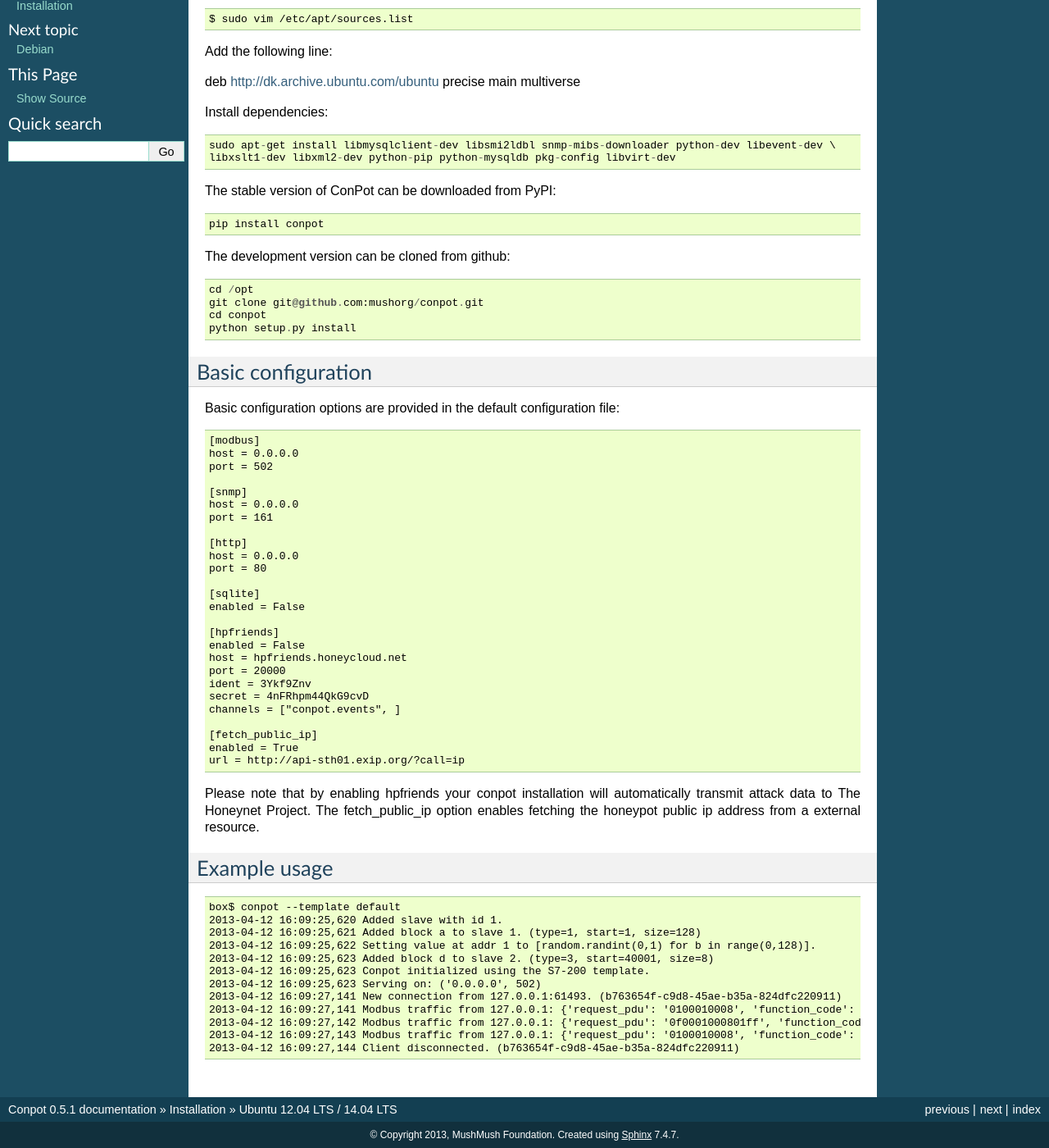
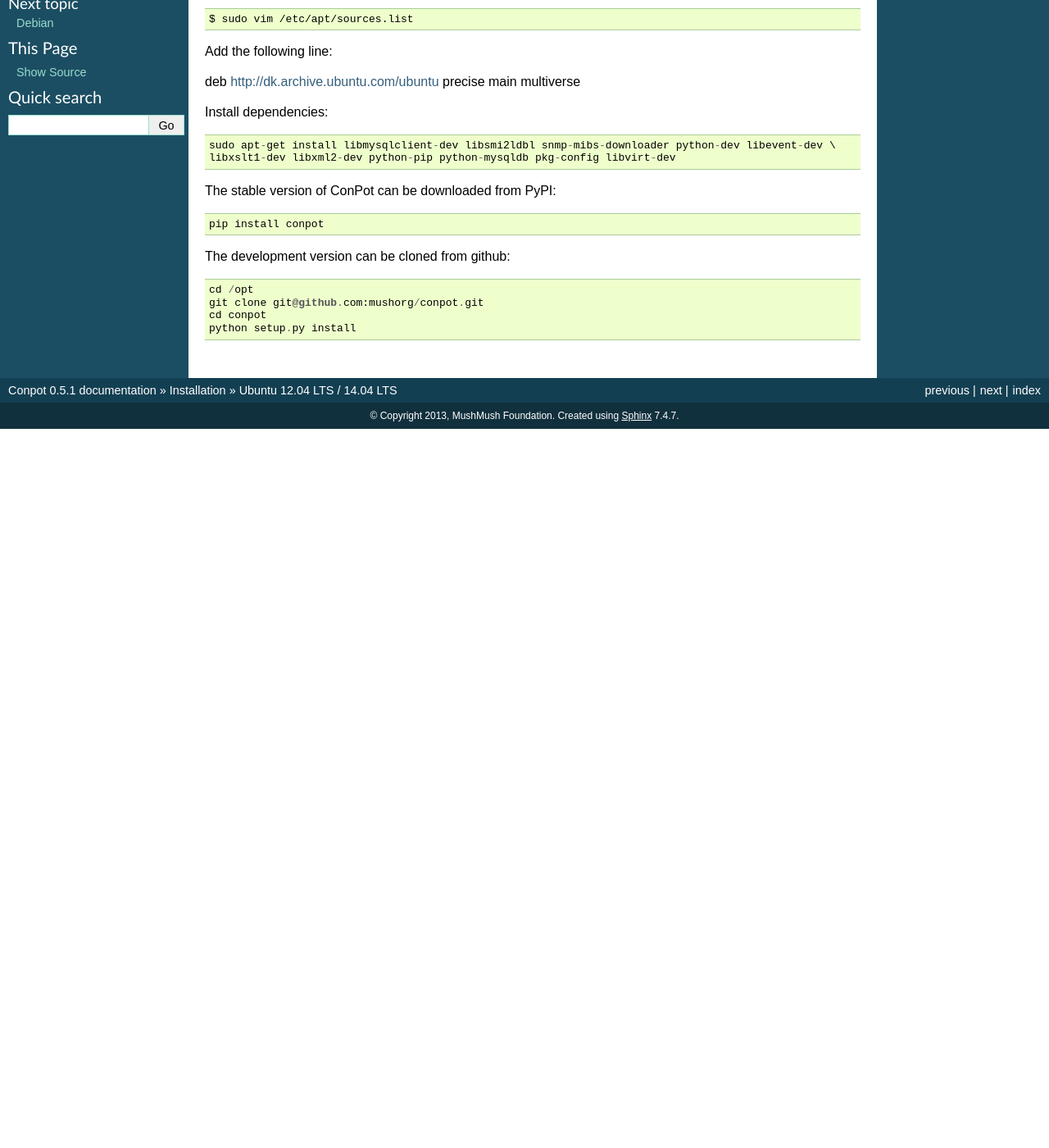
Before and after one commit to mushorg/conpot, a Sphinx documentation site: the page built from docs/source/installation/ubuntu.rst, in a window 1280 px wide and 1400 px high, scrolled down 176 px. Shown: the whole window at 82% size. Built offline with Sphinx 7.4.7, drawn with Linux system fonts in a browser that asks for light colours; the version number is read from the project's files by our own code; after the commit the page ends 900 px from its top, so only the background shows below that; some of the changed text lies outside the part shown.

Commit message:
moved basic configuration & usage into extra pages

```diff
--- a/docs/source/installation/index.rst
+++ b/docs/source/installation/index.rst
@@ -10,3 +10,5 @@ Basics instruction on how to install Conpot
     ubuntu
     debian
     centos
+    configuration
+    usage
--- a/docs/source/installation/ubuntu.rst
+++ b/docs/source/installation/ubuntu.rst
@@ -33,57 +33,3 @@ The development version can be cloned from github:
     git clone git@github.com:mushorg/conpot.git
     cd conpot
     python setup.py install
-
-Basic configuration
--------------------
-
-Basic configuration options are provided in the default configuration file:
-::
-
-    [modbus]
-    host = 0.0.0.0
-    port = 502
-
-    [snmp]
-    host = 0.0.0.0
-    port = 161
-
-    [http]
-    host = 0.0.0.0
-    port = 80
-
-    [sqlite]
-    enabled = False
-
-    [hpfriends]
-    enabled = False
-    host = hpfriends.honeycloud.net
-    port = 20000
-    ident = 3Ykf9Znv
-    secret = 4nFRhpm44QkG9cvD
-    channels = ["conpot.events", ]
-
-    [fetch_public_ip]
-    enabled = True
-    url = http://api-sth01.exip.org/?call=ip
-
-Please note that by enabling hpfriends your conpot installation will automatically transmit attack data to The Honeynet
-Project. The fetch_public_ip option enables fetching the honeypot public ip address from a external resource.
-
-Example usage
---------------
-
-::
-
-    box$ conpot --template default
-    2013-04-12 16:09:25,620 Added slave with id 1.
-    2013-04-12 16:09:25,621 Added block a to slave 1. (type=1, start=1, size=128)
-    2013-04-12 16:09:25,622 Setting value at addr 1 to [random.randint(0,1) for b in range(0,128)].
-    2013-04-12 16:09:25,623 Added block d to slave 2. (type=3, start=40001, size=8)
-    2013-04-12 16:09:25,623 Conpot initialized using the S7-200 template.
-    2013-04-12 16:09:25,623 Serving on: ('0.0.0.0', 502)
-    2013-04-12 16:09:27,141 New connection from 127.0.0.1:61493. (b763654f-c9d8-45ae-b35a-824dfc220911)
-    2013-04-12 16:09:27,141 Modbus traffic from 127.0.0.1: {'request_pdu': '0100010008', 'function_code': 1, 'slave_id': 1, 'response_pdu': '010132'} (b763654f-c9d8-45ae-b35a-824dfc220911)
-    2013-04-12 16:09:27,142 Modbus traffic from 127.0.0.1: {'request_pdu': '0f0001000801ff', 'function_code': 15, 'slave_id': 1, 'response_pdu': '0f00010008'} (b763654f-c9d8-45ae-b35a-824dfc220911)
-    2013-04-12 16:09:27,143 Modbus traffic from 127.0.0.1: {'request_pdu': '0100010008', 'function_code': 1, 'slave_id': 1, 'response_pdu': '0101ff'} (b763654f-c9d8-45ae-b35a-824dfc220911)
-    2013-04-12 16:09:27,144 Client disconnected. (b763654f-c9d8-45ae-b35a-824dfc220911)
```
Also changed, not shown: docs/source/installation/configuration.rst (added, +35 -0 lines), docs/source/installation/debian.rst (+0 -54 lines), docs/source/installation/usage.rst (added, +17 -0 lines).
